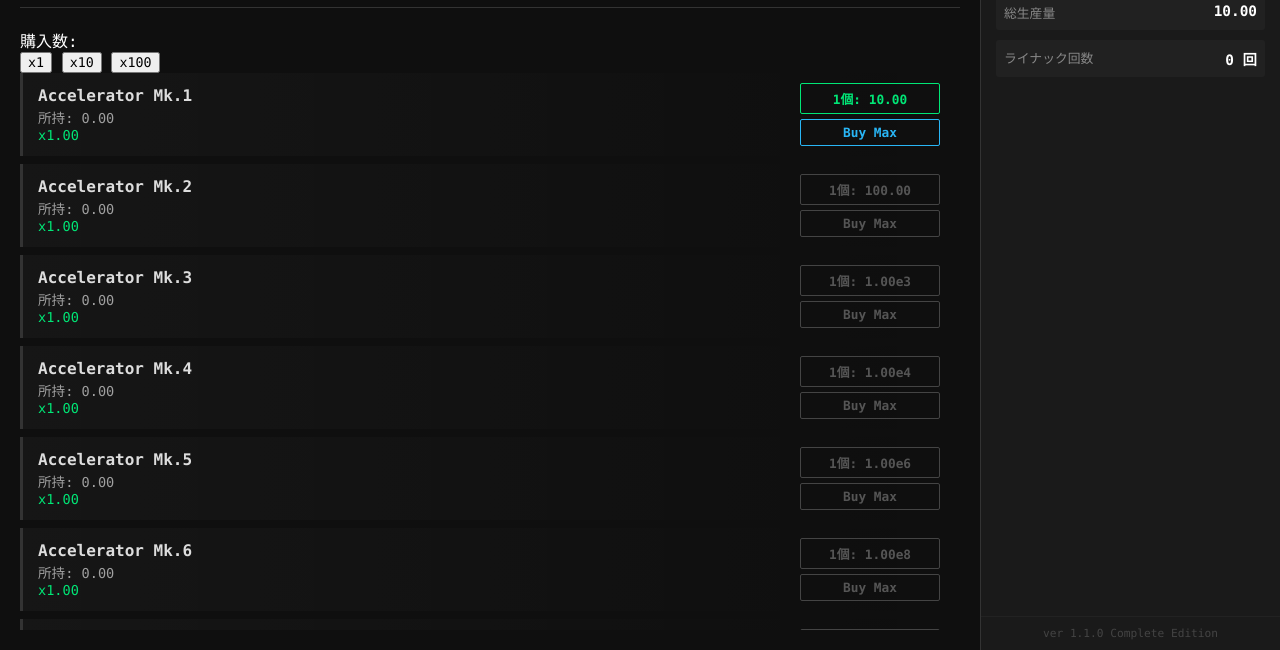
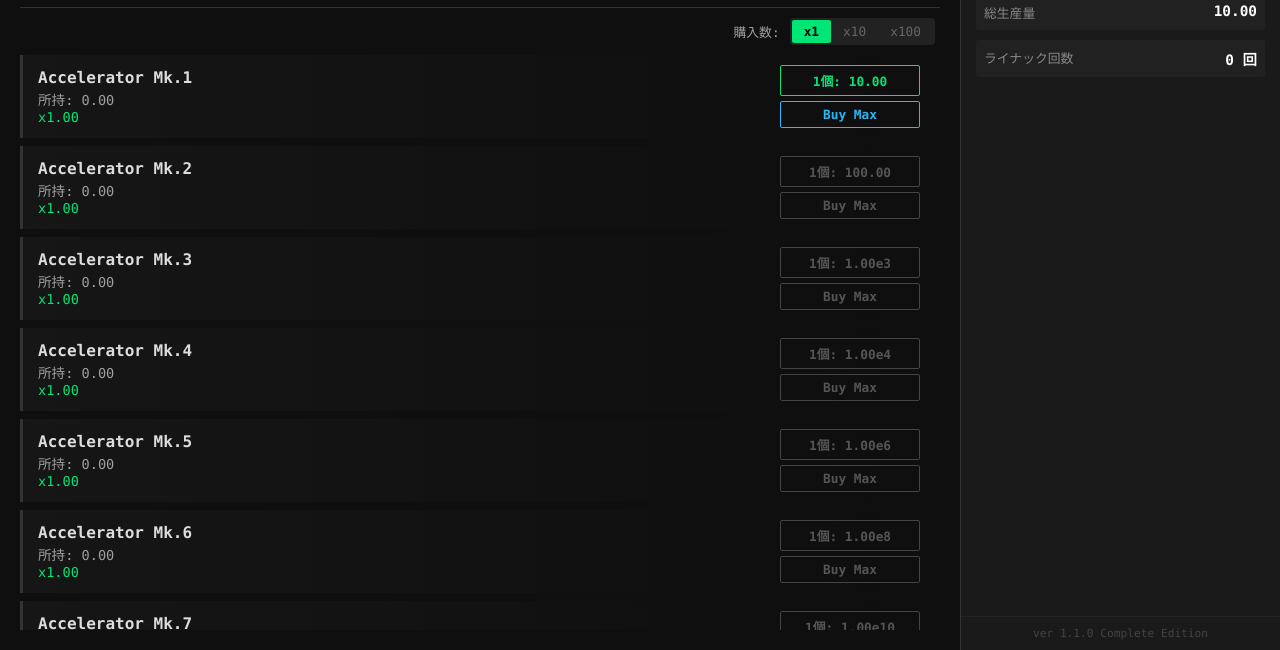
Before and after one commit to hiyodori14106/the-Particle, a plain HTML site: page index.html in a window 1280 px wide. Shown: the part 150-800 px from the top of the page. Drawn offline with Linux system fonts and the light colour scheme.

Commit message:
Update style.css

```diff
--- a/style.css
+++ b/style.css
@@ -8,7 +8,7 @@
   --text-sub: #a0a0a0;
   --border-color: #333;
   --danger-color: #ff4444;
- --font-mono: 'Consolas', 'Monaco', 'Courier New', monospace; /* フォント指定を強化 */
+  --font-mono: 'Consolas', 'Monaco', 'Courier New', monospace;
 }
 
 * { box-sizing: border-box; }
@@ -20,8 +20,6 @@ body {
   margin: 0;
   height: 100vh;
   overflow: hidden;
-
- /* ★ここが追加！数字の幅を一定にしてガタつきをなくす設定 */
   font-feature-settings: "tnum";
   font-variant-numeric: tabular-nums;
   -webkit-font-feature-settings: "tnum";
@@ -47,7 +45,7 @@ body {
 
 header {
   text-align: center;
- margin-bottom: 20px;
+  margin-bottom: 10px;
   border-bottom: 1px solid var(--border-color);
   padding-bottom: 10px;
 }
@@ -58,11 +56,46 @@ h1 { margin: 0; font-size: 1.5rem; letter-spacing: 4px; opacity: 0.5; }
   font-size: 2.5rem;
   margin: 10px 0;
   text-shadow: 0 0 15px rgba(0, 230, 118, 0.3);
- /* タイトル数字も等幅強制 */
   font-variant-numeric: tabular-nums;
- letter-spacing: 1px; /* 少し間隔をあけて見やすく */
+  letter-spacing: 1px;
 }
 #pps-display { color: var(--text-sub); margin: 0; font-size: 0.9rem; }
+
+/* コントロールバー (購入数切り替え) */
+.control-bar {
+  display: flex;
+  align-items: center;
+  justify-content: flex-end;
+  margin-bottom: 10px;
+  padding: 0 5px;
+}
+.control-label {
+  font-size: 0.8rem;
+  color: var(--text-sub);
+  margin-right: 10px;
+}
+.toggle-group {
+  display: flex;
+  background: #222;
+  border-radius: 4px;
+  padding: 2px;
+}
+.toggle-btn {
+  background: transparent;
+  border: none;
+  color: #666;
+  padding: 4px 12px;
+  font-size: 0.8rem;
+  cursor: pointer;
+  border-radius: 2px;
+  transition: 0.2s;
+}
+.toggle-btn:hover { color: #fff; }
+.toggle-btn.active {
+  background: var(--accent-color);
+  color: #000;
+  font-weight: bold;
+}
 
 /* リストエリア */
 #generator-container {
@@ -122,7 +155,7 @@ button { font-family: var(--font-mono); outline: none; cursor: pointer; user-sel
 }
 .buy-btn:active { transform: translateY(1px); }
 
-/* Buy Max ボタンのスタイル */
+/* Buy Max ボタン */
 .buy-btn.max {
   border-color: #29b6f6;
   color: #29b6f6;
@@ -180,7 +213,7 @@ button { font-family: var(--font-mono); outline: none; cursor: pointer; user-sel
 
 /* サイドバー */
 .sidebar {
- width: 300px;
+  width: 320px; /* 少し広げた */
   background-color: var(--sidebar-bg);
   border-left: 1px solid var(--border-color);
   display: flex;
@@ -189,7 +222,7 @@ button { font-family: var(--font-mono); outline: none; cursor: pointer; user-sel
   z-index: 10;
   flex-shrink: 0;
 }
-.app-wrapper.closed .sidebar { margin-right: -300px; }
+.app-wrapper.closed .sidebar { margin-right: -320px; }
 
 .sidebar-header {
   display: flex;
@@ -242,8 +275,20 @@ button { font-family: var(--font-mono); outline: none; cursor: pointer; user-sel
 .ui-btn { width: 100%; padding: 10px; border: none; border-radius: 3px; font-weight: bold; margin-bottom: 10px; }
 .ui-btn.primary { background: #333; color: #fff; border: 1px solid #555; }
 .ui-btn.primary:hover { background: #444; border-color: #777; }
+.ui-btn.secondary { background: #222; color: #ccc; border: 1px solid #444; }
+.ui-btn.secondary:hover { background: #333; color: #fff; }
 .ui-btn.danger { background: var(--danger-color); color: white; }
 .ui-btn.danger:hover { background: #d32f2f; }
+
+.select-wrapper { margin-bottom: 15px; }
+.select-wrapper select {
+  width: 100%;
+  padding: 8px;
+  background: #222;
+  color: #fff;
+  border: 1px solid #444;
+  border-radius: 3px;
+}
 
 .danger-zone { margin-top: 30px; border: 1px solid var(--danger-color); padding: 10px; background: rgba(255,68,68,0.05); }
 .danger-zone h4 { color: var(--danger-color); margin: 0 0 5px 0; font-size: 0.9rem; }
```
Lines whose indentation alone changed are shown as unchanged.
